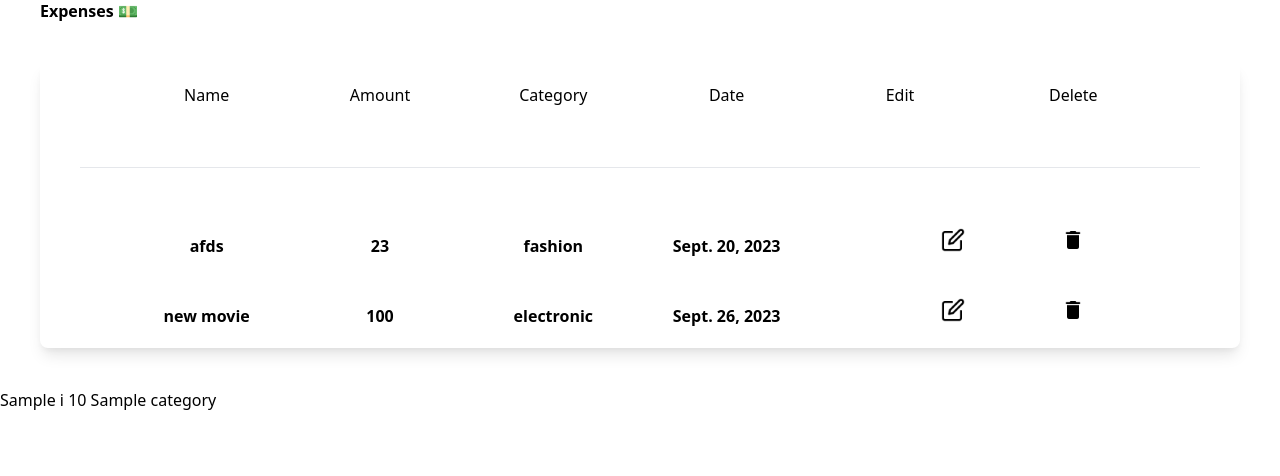
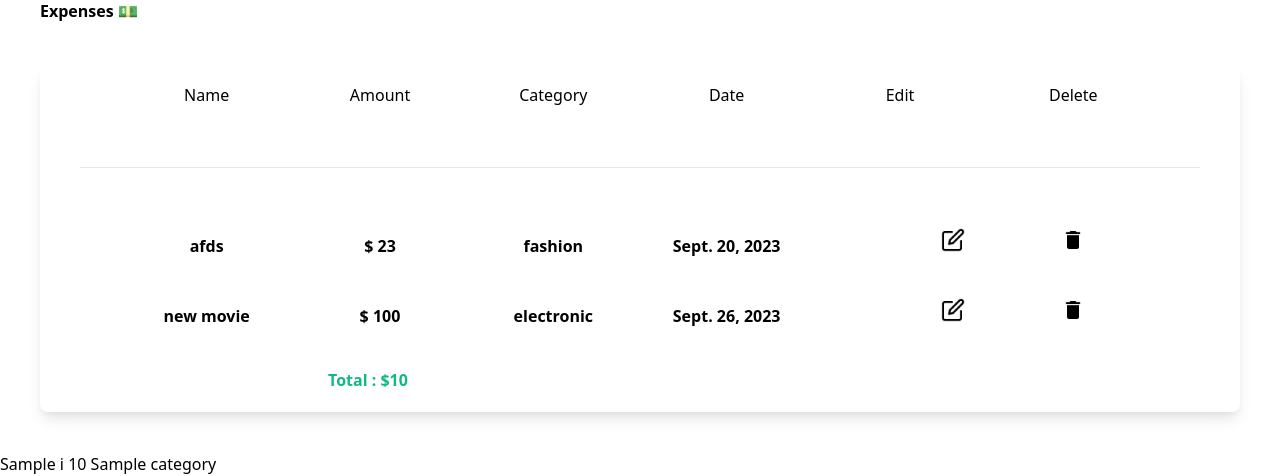
Before and after one commit to geetanshpardhi1/expense_tracker, a Django app: template myapp/templates/myapp/index.html in a window 1280 px wide. Shown: the part 377-853 px from the top of the page. Before the commit the page ends 787 px from the top, so only its background shows below. Run offline with Django 4.2, Linux system fonts and the light colour scheme; data comes from the database, SQL or seed files in the repository; both versions use the stored data as it was after the commit; the template is opened without the code that fills it: values that come from a table or form of the project are taken from there, most other values are stand-ins (such as "Sample title", 1, 10 or a date in 2020); style sheets or scripts are compiled from the project's sources.

Commit message:
added total expense field to table

```diff
--- a/myapp/templates/myapp/index.html
+++ b/myapp/templates/myapp/index.html
@@ -51,7 +51,7 @@
             {% for i in expenses %}
             <div class="expense-row flex-wrap px-20 py-5">
                 <span class="font-bold">{{i.name}}</span>
-                <span class="font-bold">{{i.amount}}</span>
+                <span class="font-bold">$ {{i.amount}}</span>
                 <span class="font-bold">{{i.category}}</span>
                 <span class="font-bold">{{i.date}}</span>
                 <span class="pl-32"><a href="{% url 'edit' i.id %}">
@@ -67,6 +67,13 @@
                 </span>
             </div>
             {% endfor%}
+            <!-- displaying total -->
+            <div class="px-72 py-5">
+                <span class="font-bold text-green-500">
+                    Total : ${{total_exp.amount__sum}}
+                </span>
+            </div>
+
         </div>
 
             {{i.name}}
--- a/myapp/views.py
+++ b/myapp/views.py
@@ -1,6 +1,7 @@
 from django.shortcuts import render,redirect
 from .forms import ExpenseForm
 from .models import Expense
+from django.db.models import Sum
 # Create your views here.
 def index(request):
     if request.method == "POST":
@@ -8,8 +9,10 @@
         if expense.is_valid():
             expense.save()
     expenses  = Expense.objects.all()
+    total_exp = expenses.aggregate(Sum('amount'))
+    print(total_exp)
     expenseform = ExpenseForm()
-    return render(request,'myapp/index.html',{'expenseform':expenseform,'expenses':expenses})
+    return render(request,'myapp/index.html',{'expenseform':expenseform,'expenses':expenses,'total_exp':total_exp})
 
 def edit(request,id):
     expense= Expense.objects.get(id=id)
```
Also changed, not shown: db.sqlite3.
